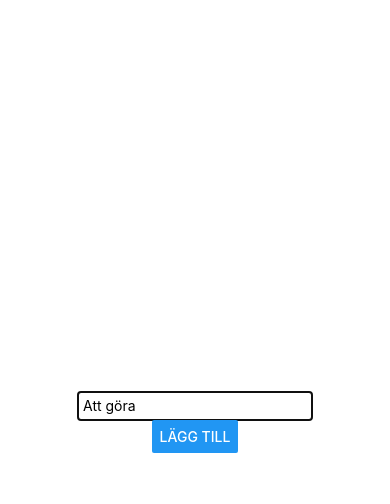
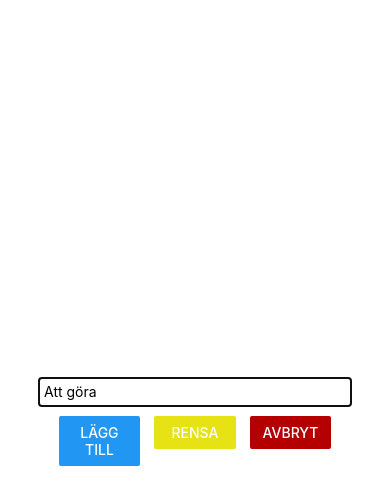
Before and after one commit to rob9099/first-react-native-app, a React Native app: screen / in a window 390 px wide. Both pictures are taken after a click on the button "TRYCK HÄR FÖR ATT LÄGGA TILL!". Shown: the top 504 px of the page. Built offline with nearby package versions, Linux system fonts and the light colour scheme.

Commit message:
klar med funktionaliteten plus övergripande design

```diff
--- a/App.js
+++ b/App.js
@@ -14,7 +14,7 @@ export default function App() {
 
   const addToDoHandler = toDoItemProps => {
     setToDoList(currentArray => [...currentArray, {key: Math.random().toString(), value: toDoItemProps}]);
-    setStartButton(false)
+    setStartButton(false);
   }
 
 
@@ -24,13 +24,17 @@ export default function App() {
     })
   }
 
+  const cancelButtonHandler = () => {
+    setStartButton(false);
+  }
+
 
 
 
   return (
     <View style={styles.screen}>
       <Button title='Tryck här för att lägga till!' onPress={() => setStartButton(true)}/>
-      <ToDoInput visible={startButton} onAddToDoHandler={addToDoHandler}/>
+      <ToDoInput visible={startButton} onAddToDoHandler={addToDoHandler} onCancel={cancelButtonHandler}/>
       <FlatList data={toDoList} renderItem={toDo => <ToDoItems title={toDo.item} onDelete={deleteToDoItemHandler}/>}/>
     </View>
   );
--- a/components/ToDoInput.js
+++ b/components/ToDoInput.js
@@ -14,17 +14,32 @@ const ToDoInput = props => {
     setNewToDo(enteredText);
     }
 
+    const addToDoHandler = () => {
+      props.onAddToDoHandler(newToDo);
+      setNewToDo('');
+    }
+
 
   return (
     <Modal visible={props.visible} animationType='slide'>
-      <View style={styles.inputcontainer}>
+      <View style={styles.inputContainer}>
         <TextInput
             placeholder="Att göra"
             style={styles.textInput}
             onChangeText={newToDoHandler}
             value={newToDo}
           />
-        <Button title="lägg till" onPress={() => props.onAddToDoHandler(newToDo)}/>
+        <View style={styles.buttonContainer}>
+          <View style={styles.button}>
+            <Button title="lägg till" onPress={addToDoHandler}/>
+          </View>
+          <View style={styles.button}>
+            <Button title='rensa' color='#E7E214' onPress={() => setNewToDo('')}/>
+          </View>
+          <View style={styles.button}>
+            <Button title='avbryt' color='#b40000' onPress={props.onCancel}/>
+          </View>
+        </View>
       </View>
     </Modal>
   )
@@ -35,16 +50,25 @@ const ToDoInput = props => {
 
 
 const styles = StyleSheet.create({
-    inputcontainer: {
+    inputContainer: {
       flex: 1,
       justifyContent: "center",
       alignItems: "center",
     },
     textInput: {
-        width: "60%",
+      width: "80%",
       borderBottomColor: "black",
       borderBottomWidth: 1,
       padding: 5,
+      marginBottom: 10
+    },
+    buttonContainer: {
+      flexDirection: 'row',
+      width: '70%',
+      justifyContent: 'space-between'
+    },
+    button: {
+      width: '30%'
     }
   });
 
--- a/components/ToDoItems.js
+++ b/components/ToDoItems.js
@@ -1,5 +1,6 @@
 import React from 'react'
 import {View, Text, StyleSheet, TouchableOpacity} from 'react-native'
+
 
 const ToDoItems = props => {
   return (
```
Lines whose indentation alone changed are shown as unchanged.
